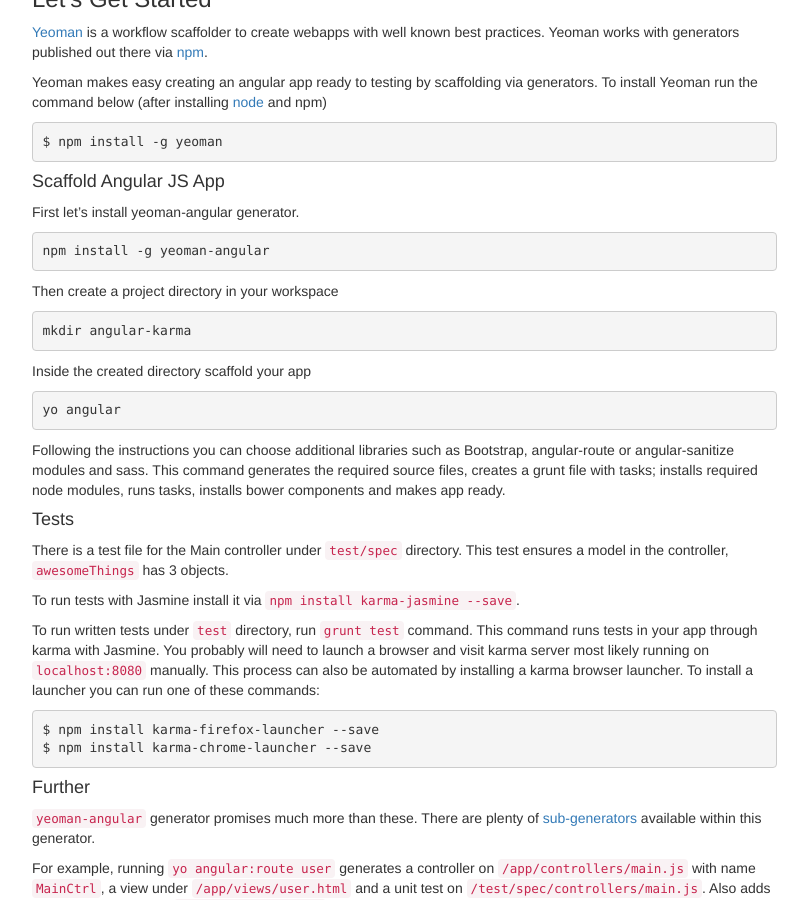
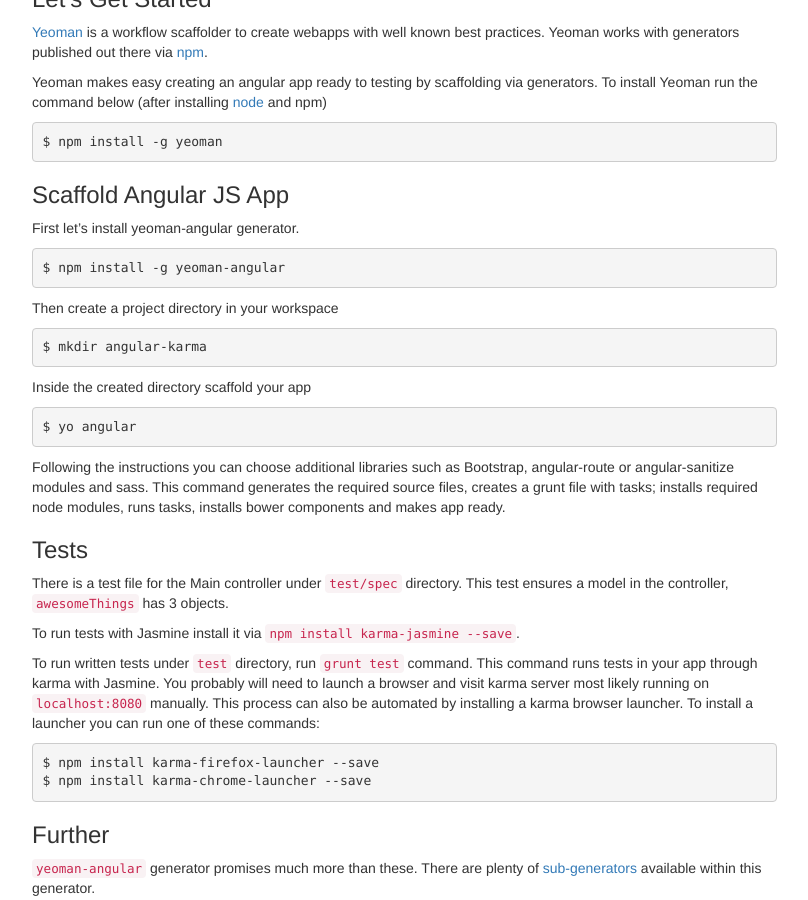
Before and after one commit to dbtek/blog, a Jekyll site: the page built from _posts/2014-05-05-start-testing-with-angular-js.md, in a window 1280 px wide and 900 px high, scrolled down 580 px. Shown: the whole window, without its empty margins (318-1126 px from the left). Built offline with Jekyll 4.4.1, drawn with Linux system fonts in a browser that asks for light colours; nearby versions of some CDN libraries; library files that are not in the unit come from our copies; comment, search, counter and statistics services are not loaded.

Commit message:
code block fixes

````diff
--- a/_posts/2014-05-05-start-testing-with-angular-js.md
+++ b/_posts/2014-05-05-start-testing-with-angular-js.md
@@ -16,41 +16,44 @@
 
 Yeoman makes easy creating an angular app ready to testing by scaffolding via generators. To install Yeoman run the command below (after installing [node](http://nodejs.org) and npm)
 
-```bash
+{% highlight bash %}
 $ npm install -g yeoman
-```
+{% endhighlight %}
 
-####Scaffold Angular JS App
+
+###Scaffold Angular JS App
 
 First let's install yeoman-angular generator.
-```bash
-npm install -g yeoman-angular
-```
+
+{% highlight bash %}
+$ npm install -g yeoman-angular
+{% endhighlight %}
 
 Then create a project directory in your workspace
-```bash
-mkdir angular-karma
-```
+{% highlight bash %}
+$ mkdir angular-karma
+{% endhighlight %}
 
 Inside the created directory scaffold your app
-```bash
-yo angular
-```
+{% highlight bash %}
+$ yo angular
+{% endhighlight %}
 
 Following the instructions you can choose additional libraries such as Bootstrap, angular-route or angular-sanitize modules and sass. This command generates the required source files, creates a grunt file with tasks; installs required node modules, runs tasks, installs bower components and makes app ready.
 
-####Tests
+###Tests
 There is a test file for the Main controller under `test/spec` directory. This test ensures a model in the controller, `awesomeThings` has 3 objects.
 
 To run tests with Jasmine install it via `npm install karma-jasmine --save`.
 
 To run written tests under `test` directory, run `grunt test` command. This command runs tests in your app through karma with Jasmine. You probably will need to launch a browser and visit karma server most likely running on `localhost:8080` manually. This process can also be automated by installing a karma browser launcher. To install a launcher you can run one of these commands:
 
-```bash
+{% highlight bash %}
 $ npm install karma-firefox-launcher --save
 $ npm install karma-chrome-launcher --save
-```
-####Further
+{% endhighlight %}
+
+###Further
 `yeoman-angular` generator promises much more than these. There are plenty of [sub-generators](https://github.com/yeoman/generator-angular#generators) available within this generator.
 
 For example, running `yo angular:route user` generates a controller on `/app/controllers/main.js` with name `MainCtrl`, a view under `/app/views/user.html` and a unit test on `/test/spec/controllers/main.js`. Also adds route configurations to `/app/scripts/app.js`.
````
